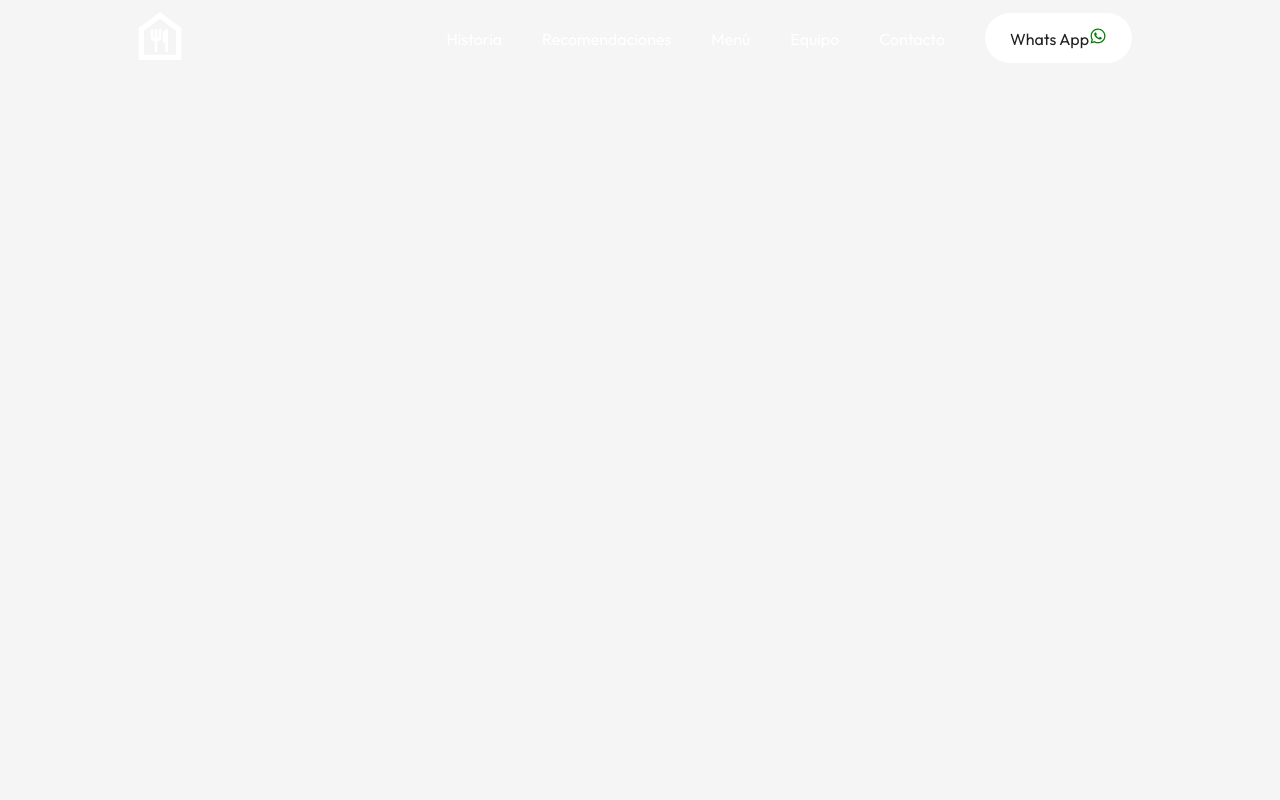
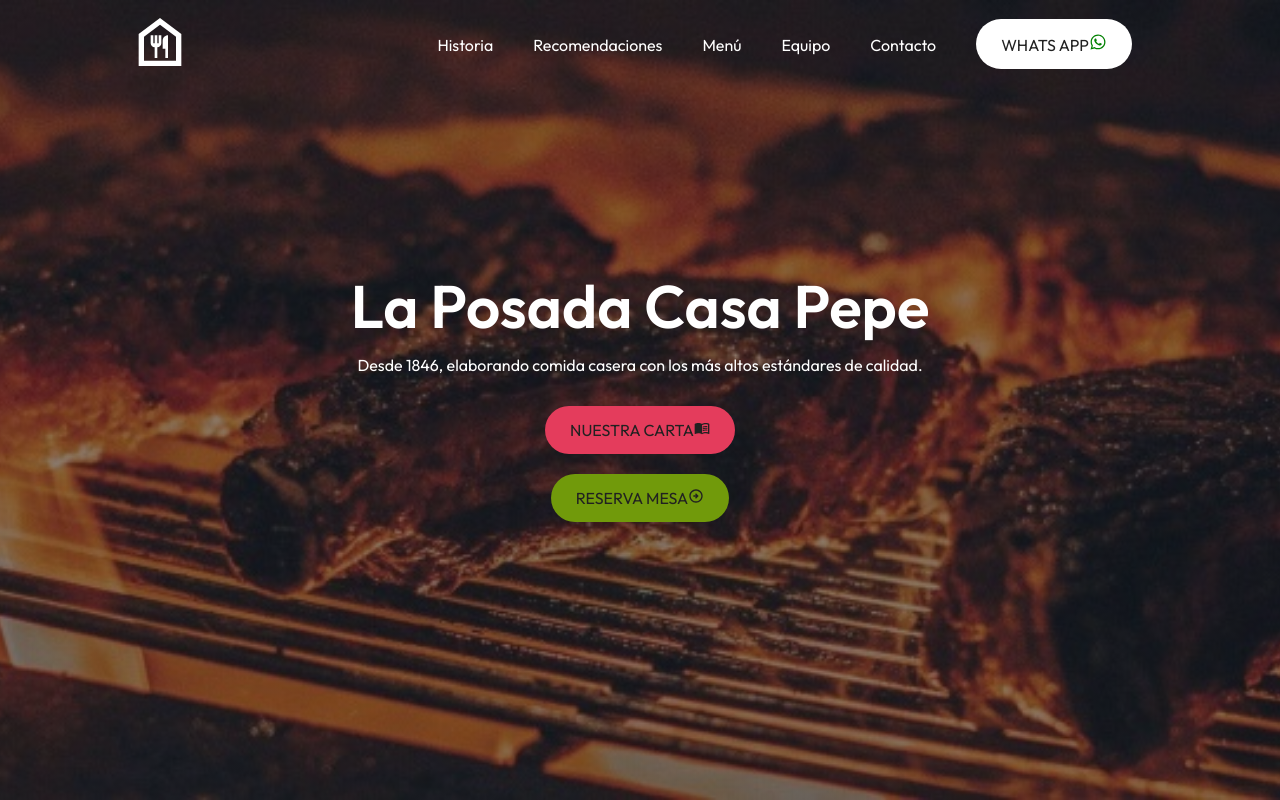
Before and after one commit to mmartins23/laposadacasapepe, a React (Vite) app in the folder laposada/: page / in a window 1280 px wide. Built offline with nearby package versions, Linux system fonts and the light colour scheme.

Commit message:
La Posada Hero Component

```diff
--- a/laposada/src/App.jsx
+++ b/laposada/src/App.jsx
@@ -1,8 +1,13 @@
 import Navbar from "./components/Navbar/Navbar";
+import Hero from "./components/Hero/Hero";
+
 
 const App = () => {
   return (
-    <div><Navbar/></div>
+    <div>
+      <Navbar />
+      <Hero />
+    </div>
   )
 }
 
--- /dev/null
+++ b/laposada/src/components/Hero/Hero.css
@@ -0,0 +1,28 @@
+.hero {
+    width: 100%;
+    min-height: 100vh;
+    background: linear-gradient(rgba(22, 22, 22, 0.5) 0%, rgba(22, 22, 22, 0.5) 100%), url('../../assets//laposada_background.jpeg') center center/cover no-repeat scroll;
+    color: #fff;
+    display: flex;
+    align-items: center;
+    justify-content: center;
+}
+
+.hero-text {
+    text-align: center;
+    max-width: 800px;
+    display: flex;
+    flex-direction: column;
+    align-items: center;
+}
+
+.hero-text h1 {
+    font-size: 60px;
+    font-weight: 600;
+}
+
+.hero-text p {
+    max-width: 700px;
+    margin: 10px auto 20px;
+    line-height: 1.4;
+}
--- /dev/null
+++ b/laposada/src/components/Hero/Hero.jsx
@@ -0,0 +1,18 @@
+import { MdMenuBook } from "react-icons/md";
+import { MdOutlineArrowCircleRight } from "react-icons/md";
+import './Hero.css';
+
+const Hero = () => {
+  return (
+    <div className='hero container'>
+      <div className='hero-text'>
+        <h1>La Posada Casa Pepe</h1>
+        <p>Desde 1846, elaborando comida casera con los más altos estándares de calidad.</p>
+        <button className='btn carta-btn'>Nuestra Carta<MdMenuBook /></button>
+        <button className='btn reserva-btn'>Reserva Mesa<MdOutlineArrowCircleRight /></button>
+      </div>
+    </div>
+  )
+}
+
+export default Hero;
--- a/laposada/src/index.css
+++ b/laposada/src/index.css
@@ -1,16 +1,27 @@
 @import url('https://fonts.googleapis.com/css2?family=Outfit:wght@100..900&display=swap');
 
-*{
+/* Color variables for better consistency */
+:root {
+  --color-primary: #e43c5c;  /* Primary color (used for "Nuestra Carta") */
+  --color-secondary: #719A0B;  /* Secondary color (used for "Reserva Mesa") */
+  --color-white: #fff;  /* White color */
+  --color-black: #212121;  /* Black color */
+  --color-bg: #f5f5f5;  /* Background color */
+}
+
+* {
   margin: 0;
   padding: 0;
   box-sizing: border-box;
   font-family: "Outfit", sans-serif;
 }
 
+/* Styling for body background */
 body {
-  background: #f5f5f5;
+  background: var(--color-bg);
 }
 
+/* Default link styles */
 a {
   text-decoration: none;
   color: inherit;
@@ -18,18 +29,49 @@ a {
   cursor: pointer;
 }
 
+/* General container padding */
 .container {
   padding-left: 10%;
   padding-right: 10%;
 }
 
+/* General button styles */
 .btn {
-  background: #fff;
-  color: #212121;
+  background: var(--color-white);  /* White background */
+  color: var(--color-black);  /* Black text */
   padding: 14px 25px;
   font-size: 16px;
   border-radius: 30px;
   cursor: pointer;
   border: 0;
   outline: 0;
+  display: block;
+  margin: 10px 0;  /* Buttons now appear below each other */
+  justify-content: center;
+  text-transform: uppercase;  /* Uppercase text */
+  transition: background 0.3s ease, color 0.3s ease, border 0.3s ease;  /* Smooth hover effect */
 }
+
+/* Specific styles for "Nuestra Carta" button */
+.carta-btn {
+  background-color: var(--color-primary);  /* Pink background */
+}
+
+/* Specific styles for "Reserva Mesa" button */
+.reserva-btn {
+  background-color: var(--color-secondary);  /* Green background */
+}
+
+/* Hover effects for "Nuestra Carta" button */
+.carta-btn:hover {
+  color: var(--color-white);  /* White text on hover */
+  border: 1px solid var(--color-primary);  /* Pink border */
+  background: transparent;  /* Transparent background on hover */
+}
+
+/* Hover effects for "Reserva Mesa" button */
+.reserva-btn:hover {
+  color: var(--color-white);  /* White text on hover */
+  border: 1px solid var(--color-secondary);  /* Green border */
+  background: transparent;  /* Transparent background on hover */
+}
```
Also changed, not shown: laposada/src/assets/laposada_background.jpeg (added).
